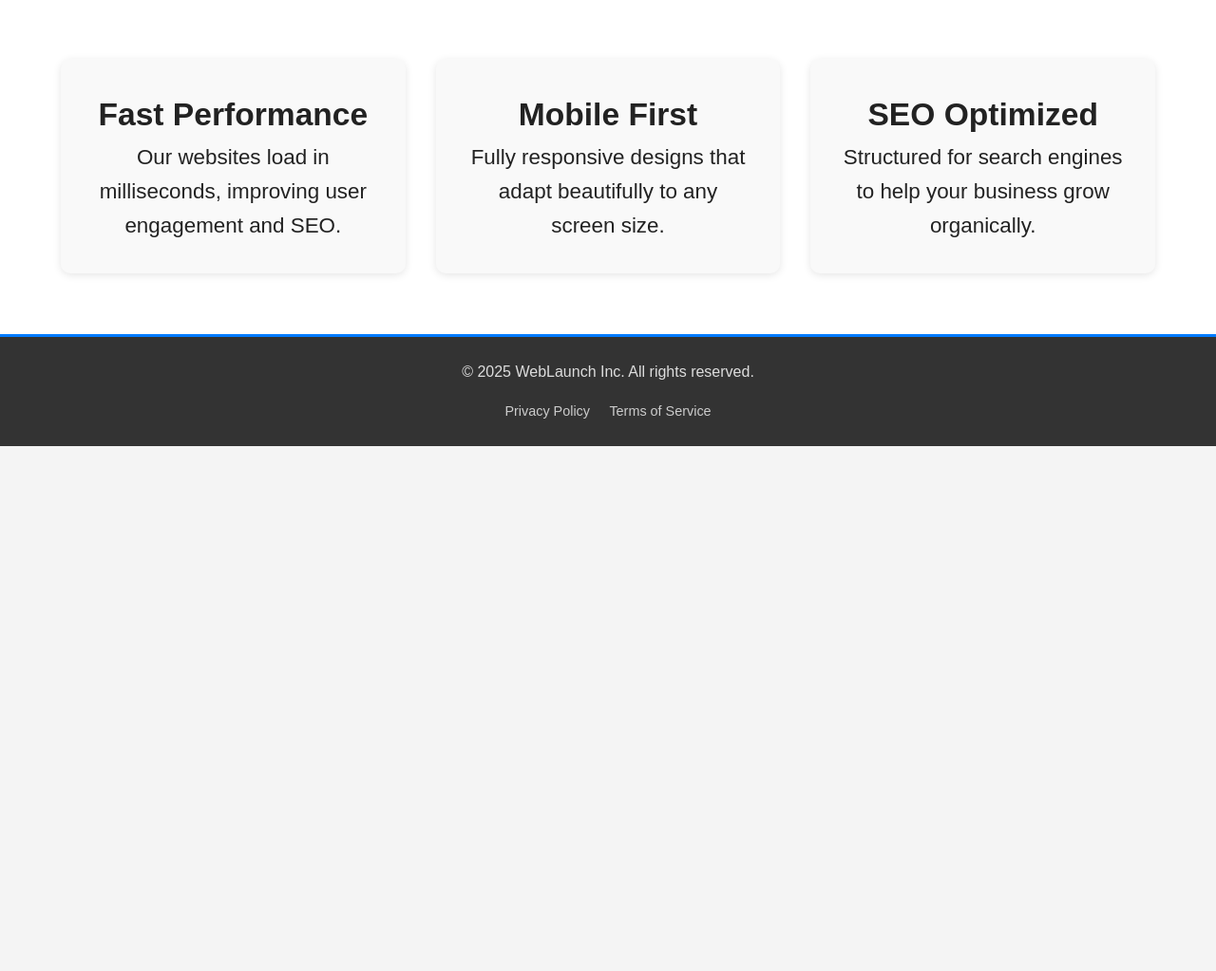
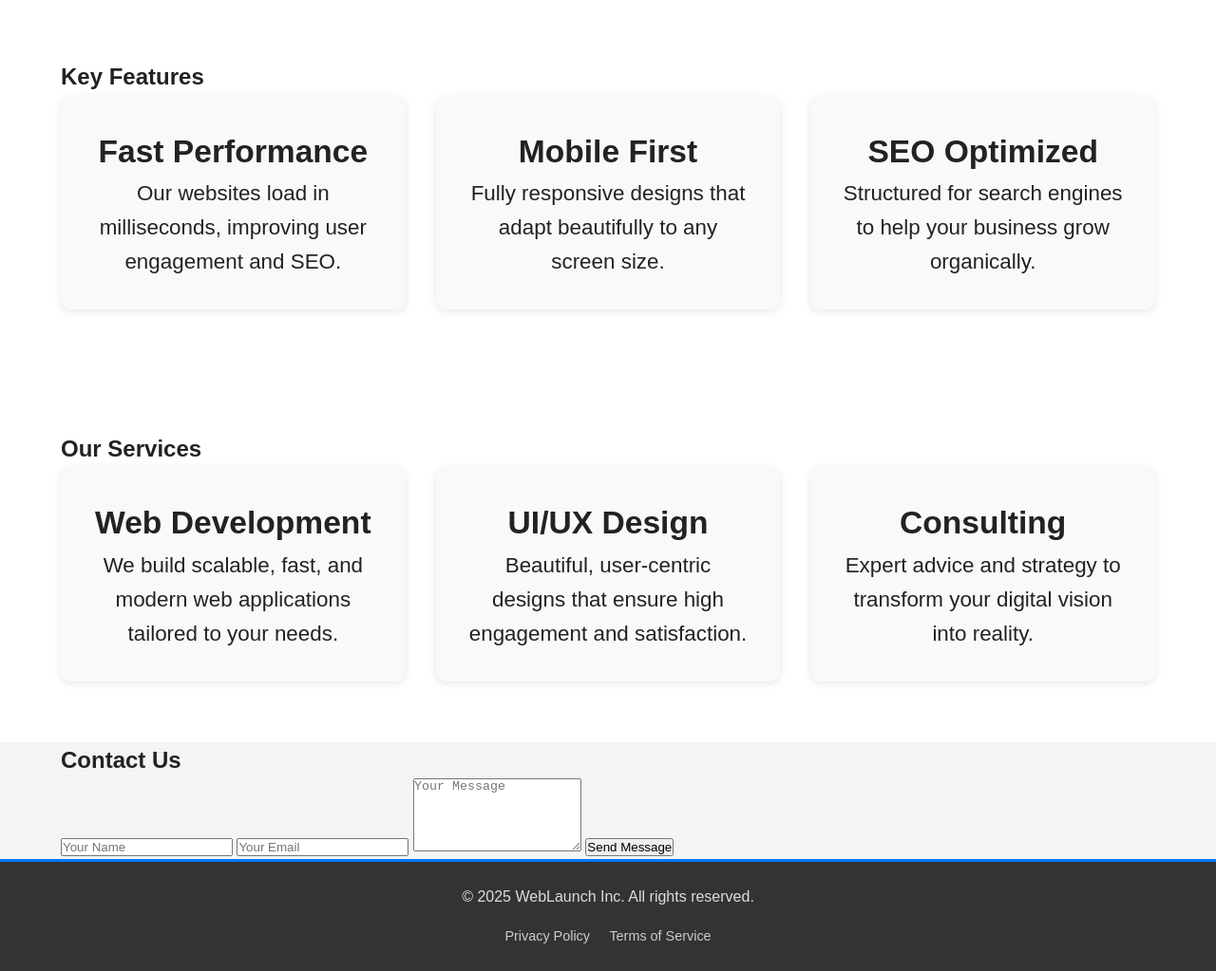
Before and after one commit to Rishabh3-3/mainflow-task1, a plain HTML site: page index.html in a window 1280 px wide. Shown: the part 392-1415 px from the top of the page at 95% size. Before the commit the page ends 862 px from the top, so only its background shows below. Drawn offline with Linux system fonts and the light colour scheme.

Commit message:
Update index.html

```diff
--- a/index.html
+++ b/index.html
@@ -4,7 +4,7 @@
 <head>
   <meta charset="UTF-8" />
   <meta name="viewport" content="width=device-width, initial-scale=1.0"/>
-  <title>Landing Page</title>
+  <title>WebLaunch-Empower Your Digital Presence</title>
   <link rel="stylesheet" href="style.css" />
 </head>
 
@@ -12,26 +12,28 @@
   <header>
     <div class="container nav-container">
       <div class="logo">
-        <img src="logoipsum-custom-logo.svg" alt="Logo" />
+        <img src="weblaunch.svg" alt="Logo" />
       </div>
       <nav>
         <ul class="nav-menu">
           <li><a href="#">Home</a></li>
           <li class="dropdown">
-            <a href="#">Features</a>
+            <a href="#features">Features</a>
             <ul class="dropdown-menu">
-              <li><a href="#">Fast Performance</a></li>
-              <li><a href="#">User Friendly</a></li>
+              <li><a href="#features">Fast Performance</a></li>
+              <li><a href="#features">Mobile First</a></li>
+              <li><a href="#features">SEO Optimized</a></li>
             </ul>
           </li>
           <li class="dropdown">
-            <a href="#">Services</a>
+            <a href="#services">Services</a>
             <ul class="dropdown-menu">
-              <li><a href="#">Web Development</a></li>
-              <li><a href="#">UI/ UX Design</a></li>
+              <li><a href="#services">Web Development</a></li>
+              <li><a href="#services">UI/ UX Design</a></li>
+              <li><a href="#services">Consulting</a></li>
             </ul>
           </li>
-          <li><a href="#">Contact</a></li>
+          <li><a href="#contact">Contact</a></li>
         </ul>
       </nav>
     </div>
@@ -39,17 +41,19 @@
 
   <section class="hero">
     <div class="container hero-content">
-      <h1>Empower Your Digital Presence</h1>
-      <p>Build fast, secure, and responsive websites with our cutting-edge solutions.</p>
-      <a href="#" class="cta-button">Get Started</a>
+      <h1 class="hero-title">Empower Your Digital Presence</h1>
+      <p class="hero-subtitle">Build fast, secure, and responsive websites with our cutting-edge solutions.</p>
+      <a href="#features" class="cta-button hero-cta">Get Started</a>
     </div>
   </section>
 
-  <section class="features">
-    <div class="container features-grid">
+  <section id="features" class="features">
+    <div class="container">
+      <h2 class="section-heading">Key Features</h2>
+      <div class="features-grid">
         <div class="feature-card">
           <h2>Fast Performance</h2>
-        <p>Our websites load in milliseconds, improving user engagement and SEO.</p>
+          <p>Our websites load in milliseconds, improving user  engagement and SEO.</p>
         </div>
         <div class="feature-card">
           <h2>Mobile First</h2>
@@ -60,7 +64,41 @@
           <p>Structured for search engines to help your business grow organically.</p>
         </div>
       </div>
+    </div>
   </section>
+
+  <section id="services" class="features">
+  <div class="container">
+    <h1 class="section-heading">Our Services</h1>
+    <div class="features-grid">
+      <div class="feature-card">
+        <h2>Web Development</h2>
+        <p>We build scalable, fast, and modern web applications tailored to your needs.</p>
+      </div>
+      <div class="feature-card">
+        <h2>UI/UX Design</h2>
+        <p>Beautiful, user-centric designs that ensure high engagement and satisfaction.</p>
+      </div>
+      <div class="feature-card">
+        <h2>Consulting</h2>
+        <p>Expert advice and strategy to transform your digital vision into reality.</p>
+      </div>
+    </div>
+  </div>
+</section>
+
+<section id="contact" class="contact-section">
+  <div class="container">
+    <h1 class="section-heading">Contact Us</h1>
+    <form class="contact-form">
+      <input type="text" name="name" placeholder="Your Name" required />
+      <input type="email" name="email" placeholder="Your Email" required />
+      <textarea name="message" rows="5" placeholder="Your Message" required></textarea>
+      <button type="submit">Send Message</button>
+    </form>
+  </div>
+</section>
+
 
   <footer>
     <div class="container footer-content">
```
Lines whose indentation alone changed are shown as unchanged.
